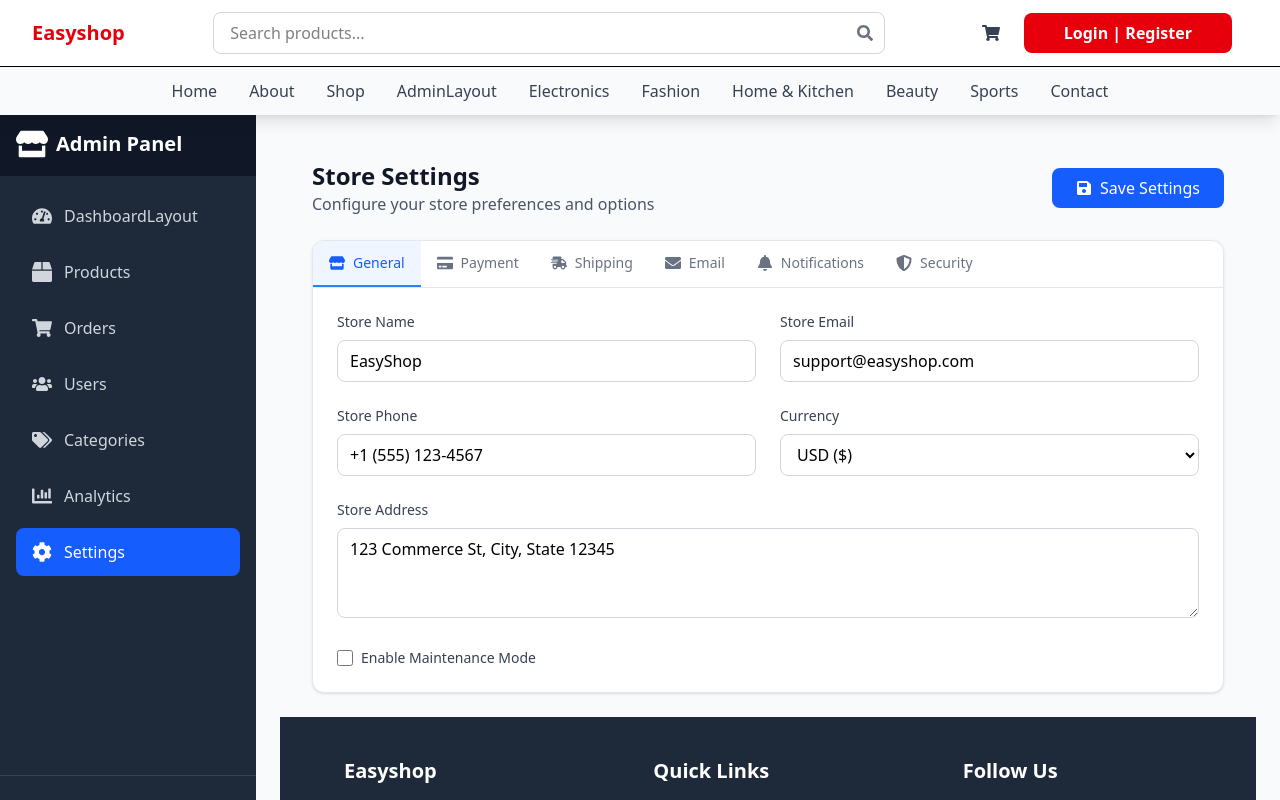
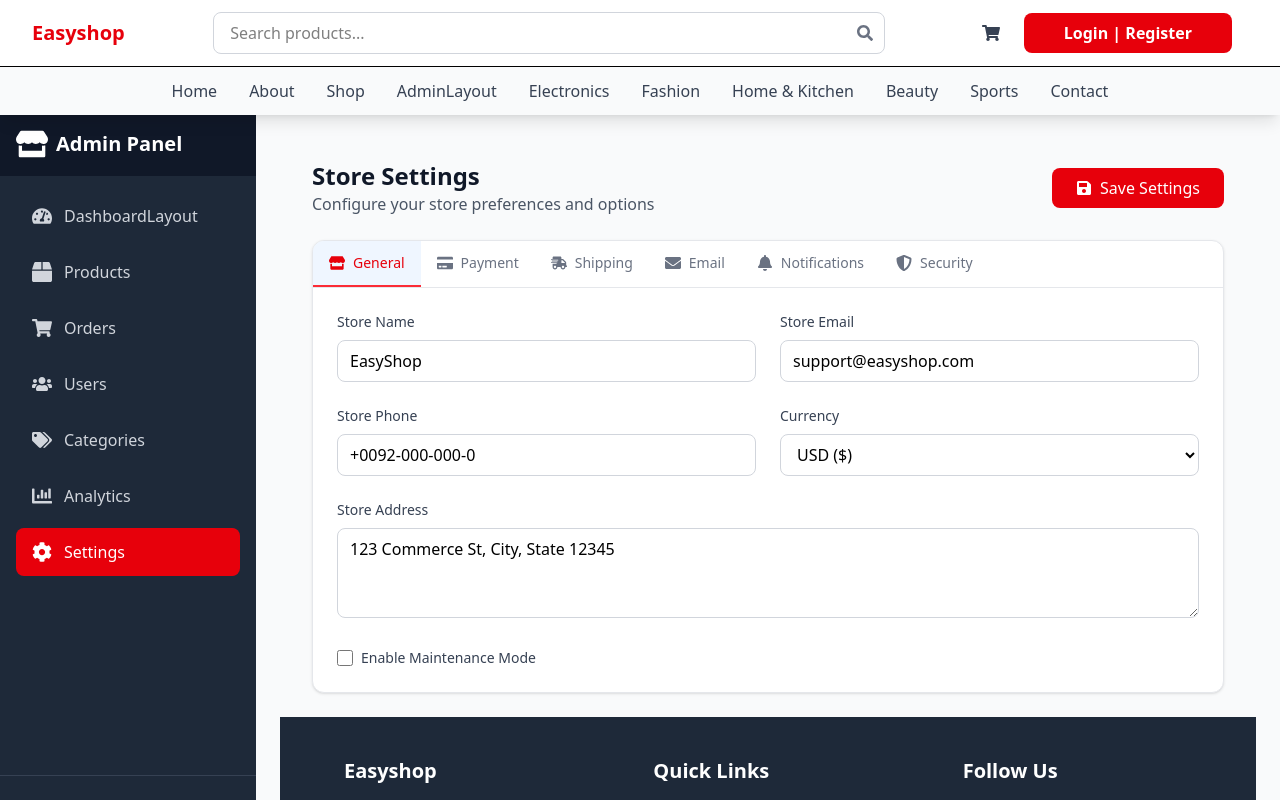
Before and after one commit to Muhammad-Munsif/e-commerce, a React (Vite) app: page /admin/settings in a window 1280 px wide. Built offline with nearby package versions, Linux system fonts and the light colour scheme.

Commit message:
small changes now in a few components changes in style

```diff
--- a/src/Components/CategorySection.jsx
+++ b/src/Components/CategorySection.jsx
@@ -18,7 +18,7 @@ const CategorySection = () => {
     },
   ];
   return (
-    <div className="bg-white">
+    <div className="bg-white w-full max-w-7xl" >
       <div className="container mx-auto mt-2 px-4 md:px-16 lg:px-24 grid grid-cols-1 sm:grid-cols-3 gap-6">
         {categories.map((category, index) => (
           <div
--- a/src/Components/ChangeAddress.jsx
+++ b/src/Components/ChangeAddress.jsx
@@ -22,7 +22,7 @@ const ChangeAddress = ({ setAddress, setIsModelOpen }) => {
           Cancel
         </button>
         <button
-          className="bg-blue-500 rounded px-4 py-2"
+          className="bg-red-500 rounded px-4 py-2"
           onClick={onCloseModel}
         >
           Save Address
--- a/src/Components/admin/AdminSidebar.jsx
+++ b/src/Components/admin/AdminSidebar.jsx
@@ -90,7 +90,7 @@ const AdminSidebar = ({
                       w-full flex items-center px-4 py-3 text-left rounded-lg transition-colors
                       ${
                         isActive
-                          ? "bg-blue-600 text-white"
+                          ? "bg-red-600 text-white"
                           : "text-gray-300 hover:bg-gray-700 hover:text-white"
                       }
                     `}
--- a/src/Components/admin/Settings.jsx
+++ b/src/Components/admin/Settings.jsx
@@ -23,7 +23,7 @@ const Settings = () => {
     general: {
       storeName: "EasyShop",
       storeEmail: "support@easyshop.com",
-      storePhone: "+1 (555) 123-4567",
+      storePhone: "+0092-000-000-0",
       storeAddress: "123 Commerce St, City, State 12345",
       currency: "USD",
       timezone: "America/New_York",
@@ -1026,7 +1026,7 @@ const Settings = () => {
           </div>
           <button
             onClick={handleSaveSettings}
-            className="mt-4 sm:mt-0 bg-blue-600 hover:bg-blue-700 text-white px-6 py-2 rounded-lg flex items-center transition-colors duration-200"
+            className="mt-4 sm:mt-0 bg-red-600 hover:bg-red-700 md:text-center text-white px-6 py-2 rounded-lg flex items-center transition-colors duration-200"
           >
             <FaSave className="w-4 h-4 mr-2" />
             Save Settings
@@ -1044,7 +1044,7 @@ const Settings = () => {
                     onClick={() => setActiveTab(tab.id)}
                     className={`flex items-center px-4 py-3 border-b-2 font-medium text-sm whitespace-nowrap ${
                       activeTab === tab.id
-                        ? "border-blue-500 text-blue-600 bg-blue-50"
+                        ? "border-red-500 text-red-600 bg-blue-50"
                         : "border-transparent text-gray-500 hover:text-gray-700 hover:border-gray-300"
                     }`}
                   >
```
